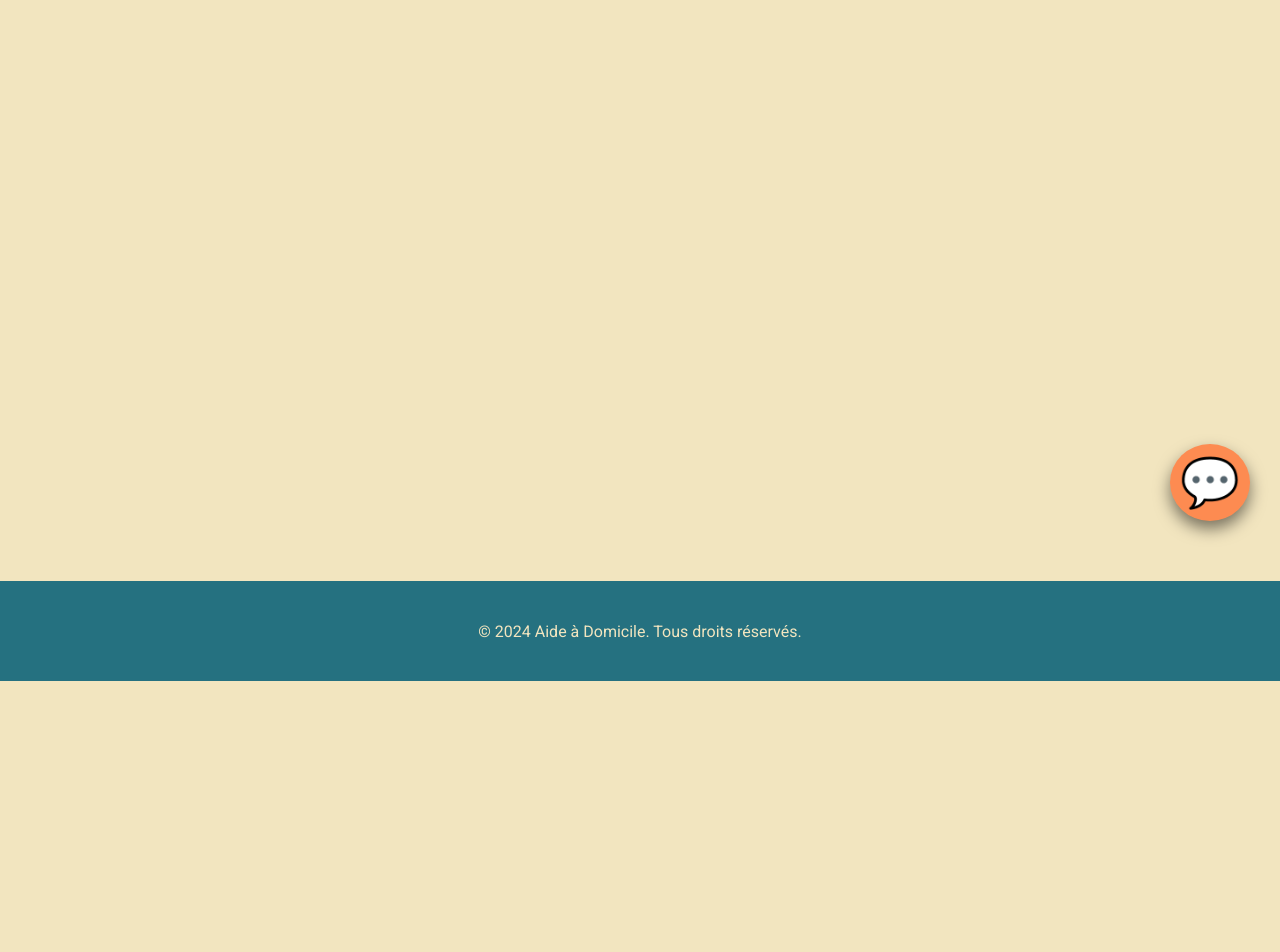
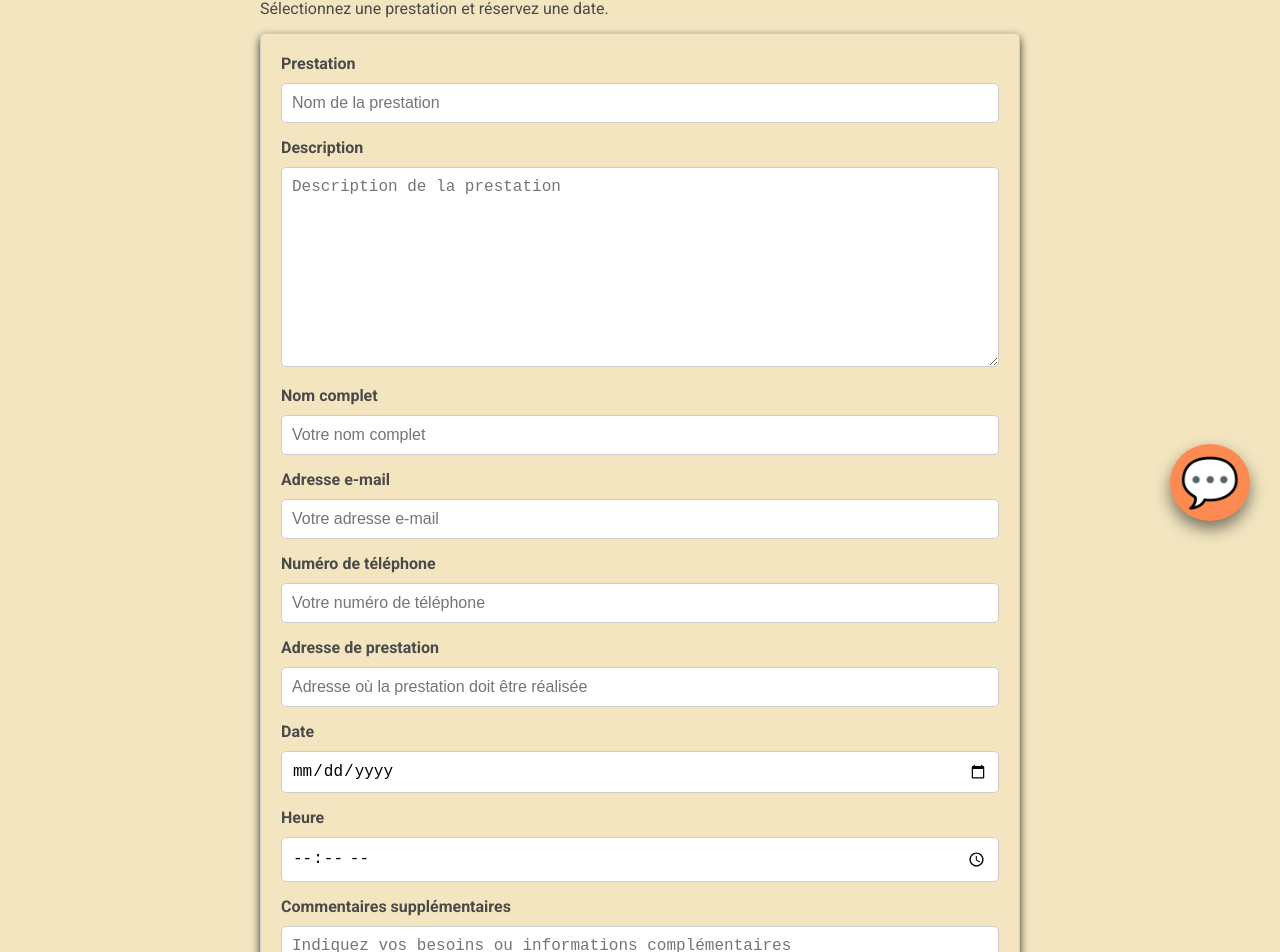
Before and after one commit to Axel93183/RepoOne, a React (Create React App) app: page /booking in a window 1280 px wide. Shown: the part 119-1071 px from the top of the page. Before the commit the page ends 800 px from the top, so only its background shows below. Built offline with nearby package versions, Linux system fonts and the light colour scheme.

Commit message:
Feat : Add prefilled booking form for reservation page

```diff
--- /dev/null
+++ b/src/components/BookingForm/BookingForm.css
@@ -0,0 +1,55 @@
+.booking-form {
+  display: flex;
+  flex-direction: column;
+  gap: 15px;
+  border: 1px solid #ccc;
+  border-radius: 5px;
+  padding: 20px;
+  box-shadow: 0 4px 8px rgba(0, 0, 0, 0.8);
+  margin: 15px auto;
+}
+
+.booking-form label {
+  font-weight: bold;
+  margin-bottom: 5px;
+}
+
+.booking-form input,
+.booking-form textarea {
+  padding: 10px;
+  border: 1px solid #ccc;
+  border-radius: 5px;
+  font-size: 16px;
+  width: 100%;
+  margin-top: 10px;
+}
+
+.booking-form textarea {
+  min-height: 200px;
+  max-width: 100%;
+}
+
+.booking-form button {
+  padding: 10px 20px;
+  background-color: var(--color-primary);
+  color: white;
+  border: none;
+  border-radius: 5px;
+  cursor: pointer;
+  font-size: 16px;
+  transition: background-color 0.3s ease;
+}
+
+.booking-form button:hover {
+  background-color: var(--color-secondary);
+}
+
+.success-message {
+  color: green;
+  font-size: 14px;
+}
+
+.error-message {
+  color: red;
+  font-size: 14px;
+}
--- /dev/null
+++ b/src/components/BookingForm/BookingForm.tsx
@@ -0,0 +1,177 @@
+import React, { useEffect, useState } from "react";
+import "./BookingForm.css";
+
+interface BookingFormProps {
+  prefilledData?: {
+    title: string;
+    description: string;
+  };
+}
+
+const BookingForm: React.FC<BookingFormProps> = ({ prefilledData }) => {
+  const [formData, setFormData] = useState({
+    title: "",
+    description: "",
+    fullName: "",
+    email: "",
+    phone: "",
+    address: "",
+    date: "",
+    time: "",
+    comments: "",
+  });
+
+  useEffect(() => {
+    if (prefilledData) {
+      setFormData((prev) => ({
+        ...prev,
+        title: prefilledData.title,
+        description: prefilledData.description,
+      }));
+    }
+  }, [prefilledData]);
+
+  const handleChange = (
+    e: React.ChangeEvent<HTMLInputElement | HTMLTextAreaElement>
+  ) => {
+    const { name, value } = e.target;
+    setFormData((prev) => ({
+      ...prev,
+      [name]: value,
+    }));
+  };
+
+  const handleSubmit = (e: React.FormEvent) => {
+    e.preventDefault();
+    console.log("Réservation soumise :", formData);
+    alert("Réservation enregistrée !");
+  };
+
+  return (
+    <form onSubmit={handleSubmit} className="booking-form">
+      {/* Prestation */}
+      <div>
+        <label htmlFor="title">Prestation</label>
+        <input
+          id="title"
+          name="title"
+          type="text"
+          value={formData.title}
+          onChange={handleChange}
+          placeholder="Nom de la prestation"
+          readOnly={!!prefilledData} // Lecture seule si prérempli
+        />
+      </div>
+      <div>
+        <label htmlFor="description">Description</label>
+        <textarea
+          id="description"
+          name="description"
+          value={formData.description}
+          onChange={handleChange}
+          placeholder="Description de la prestation"
+          readOnly={!!prefilledData} // Lecture seule si prérempli
+        />
+      </div>
+
+      {/* Nom complet */}
+      <div>
+        <label htmlFor="fullName">Nom complet</label>
+        <input
+          id="fullName"
+          name="fullName"
+          type="text"
+          value={formData.fullName}
+          onChange={handleChange}
+          placeholder="Votre nom complet"
+          required
+        />
+      </div>
+
+      {/* E-mail */}
+      <div>
+        <label htmlFor="email">Adresse e-mail</label>
+        <input
+          id="email"
+          name="email"
+          type="email"
+          value={formData.email}
+          onChange={handleChange}
+          placeholder="Votre adresse e-mail"
+          required
+        />
+      </div>
+
+      {/* Téléphone */}
+      <div>
+        <label htmlFor="phone">Numéro de téléphone</label>
+        <input
+          id="phone"
+          name="phone"
+          type="tel"
+          value={formData.phone}
+          onChange={handleChange}
+          placeholder="Votre numéro de téléphone"
+          required
+        />
+      </div>
+
+      {/* Adresse */}
+      <div>
+        <label htmlFor="address">Adresse de prestation</label>
+        <input
+          id="address"
+          name="address"
+          type="text"
+          value={formData.address}
+          onChange={handleChange}
+          placeholder="Adresse où la prestation doit être réalisée"
+          required
+        />
+      </div>
+
+      {/* Date */}
+      <div>
+        <label htmlFor="date">Date</label>
+        <input
+          id="date"
+          name="date"
+          type="date"
+          value={formData.date}
+          onChange={handleChange}
+          required
+        />
+      </div>
+
+      {/* Heure */}
+      <div>
+        <label htmlFor="time">Heure</label>
+        <input
+          id="time"
+          name="time"
+          type="time"
+          value={formData.time}
+          onChange={handleChange}
+          required
+        />
+      </div>
+
+      {/* Commentaires */}
+      <div>
+        <label htmlFor="comments">Commentaires supplémentaires</label>
+        <textarea
+          id="comments"
+          name="comments"
+          value={formData.comments}
+          onChange={handleChange}
+          placeholder="Indiquez vos besoins ou informations complémentaires"
+        />
+      </div>
+
+      {/* Bouton de soumission */}
+      <button type="submit">Réserver</button>
+    </form>
+  );
+};
+
+export default BookingForm;
--- a/src/components/ServiceCard/ServiceCard.tsx
+++ b/src/components/ServiceCard/ServiceCard.tsx
@@ -33,7 +33,14 @@ const ServiceCard: React.FC<ServiceCardProps> = ({
   const closeModal = () => setIsModalOpen(false);
 
   const handleReservation = () => {
-    navigate("/booking");
+    navigate("/booking", {
+      state: {
+        prefilledData: {
+          title,
+          description,
+        },
+      },
+    });
     window.scrollTo({
       top: 0,
     });
--- a/src/pages/BookingPage/BookingPage.css
+++ b/src/pages/BookingPage/BookingPage.css
@@ -0,0 +1,5 @@
+.booking-page {
+  padding: 20px;
+  max-width: 800px;
+  margin: 0 auto;
+}
--- a/src/pages/BookingPage/BookingPage.tsx
+++ b/src/pages/BookingPage/BookingPage.tsx
@@ -1,10 +1,17 @@
 import React from "react";
+import { useLocation } from "react-router-dom";
+import BookingForm from "../../components/BookingForm/BookingForm";
+import "./BookingPage.css";
 
 const BookingPage: React.FC = () => {
+  const location = useLocation();
+  const prefilledData = location.state?.prefilledData || null;
+
   return (
-    <div>
+    <div className="booking-page">
       <h1>Réserver une prestation</h1>
       <p>Sélectionnez une prestation et réservez une date.</p>
+      <BookingForm prefilledData={prefilledData} />
     </div>
   );
 };
--- a/src/pages/ContactPage/ContactPage.css
+++ b/src/pages/ContactPage/ContactPage.css
@@ -0,0 +1,5 @@
+.contact-page {
+  padding: 20px;
+  max-width: 800px;
+  margin: 0 auto;
+}
--- a/src/pages/ContactPage/ContactPage.tsx
+++ b/src/pages/ContactPage/ContactPage.tsx
@@ -4,7 +4,7 @@ import "./ContactPage.css";
 
 const Contact: React.FC = () => {
   return (
-    <div style={{ padding: "20px", maxWidth: "800px", margin: "0 auto" }}>
+    <div className="contact-page">
       <h1>Contactez-nous</h1>
       <p>
         Si vous avez des questions ou souhaitez plus d'informations sur nos
```
